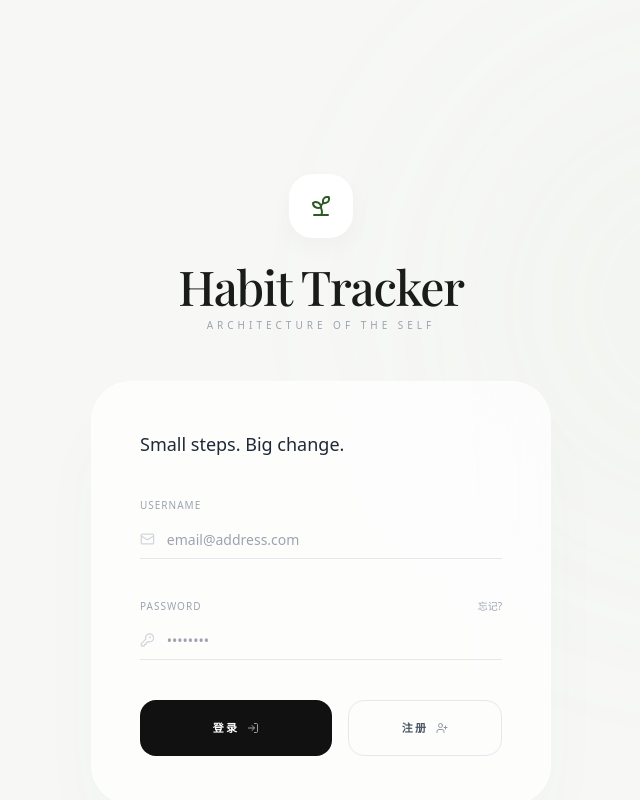
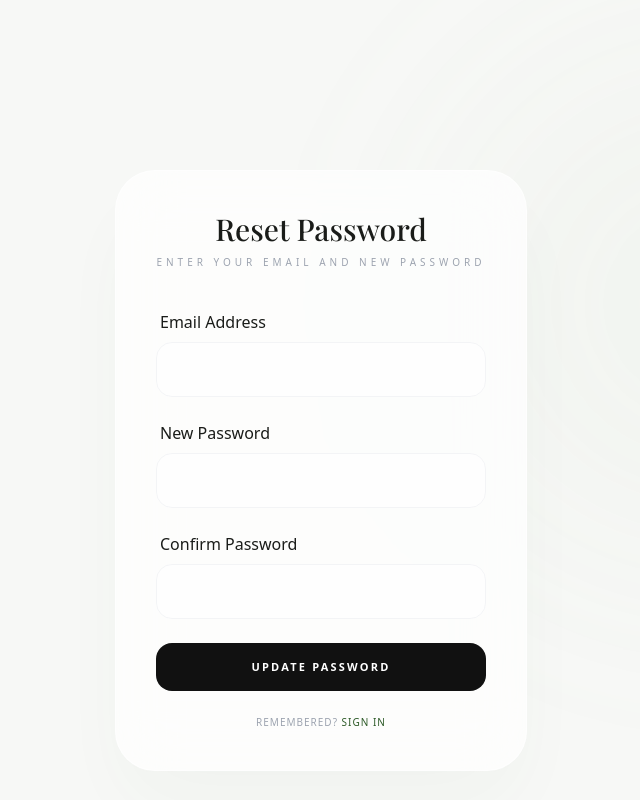
Before and after one commit to VICTORouox/Internet-Technology-Group-Work-HabitTracker, a Django app: page /password-reset/ in a window 1280 px wide. Shown: the whole page, without its empty margins (319-959 px from the left). Run offline with Django 5.2, Linux system fonts and the light colour scheme; some libraries are stand-ins or nearby versions; some web fonts are replaced.

Commit message:
reset password

```diff
--- a/Habit Tracker/apps/habits/views.py
+++ b/Habit Tracker/apps/habits/views.py
@@ -27,6 +27,32 @@ def register_page(request):
         return redirect('main_dashboard')
 
     return render(request, 'auth/register.html')
+
+
+def password_reset_page(request):
+    """Simple student-style password reset.
+
+    Users submit their email along with a new password. If the account
+    exists we overwrite its password and log them in.  The frontend already
+    verifies that the two passwords match.
+    """
+    if request.method == 'POST':
+        email = request.POST.get('email')
+        password = request.POST.get('password')
+
+        try:
+            user = User.objects.get(username=email)
+        except User.DoesNotExist:
+            return render(request, 'auth/password_reset.html', {'error': 'No account found for that email.'})
+
+        user.set_password(password)
+        user.save()
+
+        # automatically log the user in after resetting
+        auth_login(request, user)
+        return redirect('main_dashboard')
+
+    return render(request, 'auth/password_reset.html')
 
 def login_page(request):
     if request.method == 'POST':
--- a/Habit Tracker/core/urls.py
+++ b/Habit Tracker/core/urls.py
@@ -17,7 +17,7 @@ Including another URLconf
 
 from django.contrib import admin
 from django.urls import path
-from apps.habits.views import login_page, register_page, history_page, main_dashboard, logout_view, recommend_view
+from apps.habits.views import login_page, register_page, history_page, main_dashboard, logout_view, recommend_view, password_reset_page
 from apps.habits import views
 
 urlpatterns = [
@@ -25,7 +25,7 @@ urlpatterns = [
     path('login/', login_page, name='login'),
     path('history/', history_page, name='habit_history'),
     path('register/', register_page, name='register'),
-    path('password-reset/', login_page, name='password_reset'),
+    path('password-reset/', password_reset_page, name='password_reset'),
     path('dashboard/', main_dashboard, name='main_dashboard'),
     path('logout/', logout_view, name='logout'),
     path('recommend/', recommend_view, name='recommend'),
--- a/Habit Tracker/templates/auth/login.html
+++ b/Habit Tracker/templates/auth/login.html
@@ -38,7 +38,7 @@
                 <div class="input-container">
                     <div class="flex justify-between items-center">
                         <label class="input-label">Password</label>
-                        <a href="{% url 'password_reset' %}" class="text-[10px] text-gray-400 hover:text-black transition-colors">忘记?</a>
+                        <a href="{% url 'password_reset' %}" class="text-[10px] text-gray-400 hover:text-black transition-colors">forget?</a>
                     </div>
                     <div class="input-group-aura">
                         <i data-lucide="key-round" class="w-4 h-4 text-gray-300 mr-3"></i>
--- /dev/null
+++ b/Habit Tracker/templates/auth/password_reset.html
@@ -0,0 +1,73 @@
+{% extends "base.html" %}
+{% load static %}
+
+{% block extra_head %}
+    <link rel="stylesheet" href="{% static 'css/register.css' %}">
+{% endblock %}
+
+{% block body_class %}no-scroll{% endblock %}
+
+{% block title %}Reset Password | Aura Habit Tracker{% endblock %}
+
+{% block content %}
+<div class="max-w-[460px] mx-auto p-6 pt-20 fade-up">
+    <div class="glass-panel !p-10 text-center">
+        <h2 class="serif text-3xl mb-2">Reset Password</h2>
+        <p class="branding-subtitle mb-10">Enter your email and new password</p>
+
+        <form method="POST" id="resetForm" class="space-y-6 text-left">
+            {% csrf_token %}
+            {% if error %}
+            <p class="text-[10px] text-red-400 italic mt-[-20px]">{{ error }}</p>
+            {% endif %}
+            <div class="input-container">
+                <label class="input-label ml-1">Email Address</label>
+                <input type="email" name="email" required class="input-field-aura">
+            </div>
+
+            <div class="input-container">
+                <label class="input-label ml-1">New Password</label>
+                <input type="password" id="pw1" name="password" required class="input-field-aura">
+            </div>
+
+            <div class="input-container">
+                <div class="flex justify-between items-center ml-1">
+                    <label class="input-label">Confirm Password</label>
+                    <span id="msg" class="text-[10px] text-red-400 normal-case italic"></span>
+                </div>
+                <input type="password" id="pw2" required class="input-field-aura">
+            </div>
+
+            <button type="submit" id="resetBtn" class="w-full btn-primary-aura !py-4 mt-4">Update Password</button>
+
+            <p class="register-footer-text">
+                Remembered? <a href="{% url 'login' %}">Sign In</a>
+            </p>
+        </form>
+    </div>
+</div>
+
+<script>
+    const pw1 = document.getElementById('pw1');
+    const pw2 = document.getElementById('pw2');
+    const msg = document.getElementById('msg');
+    const btn = document.getElementById('resetBtn');
+
+    function validate() {
+        if (pw2.value === "") {
+            msg.innerText = "";
+        } else if (pw1.value !== pw2.value) {
+            msg.innerText = "Passwords do not match";
+            btn.style.opacity = "0.5";
+            btn.disabled = true;
+        } else {
+            msg.innerText = "✓ Match";
+            msg.className = "text-[10px] text-green-500 normal-case italic";
+            btn.style.opacity = "1";
+            btn.disabled = false;
+        }
+    }
+    pw1.oninput = validate;
+    pw2.oninput = validate;
+</script>
+{% endblock %}
```
Also changed, not shown: Habit Tracker/apps/habits/tests.py (+24 -0 lines), Habit Tracker/db.sqlite3.
